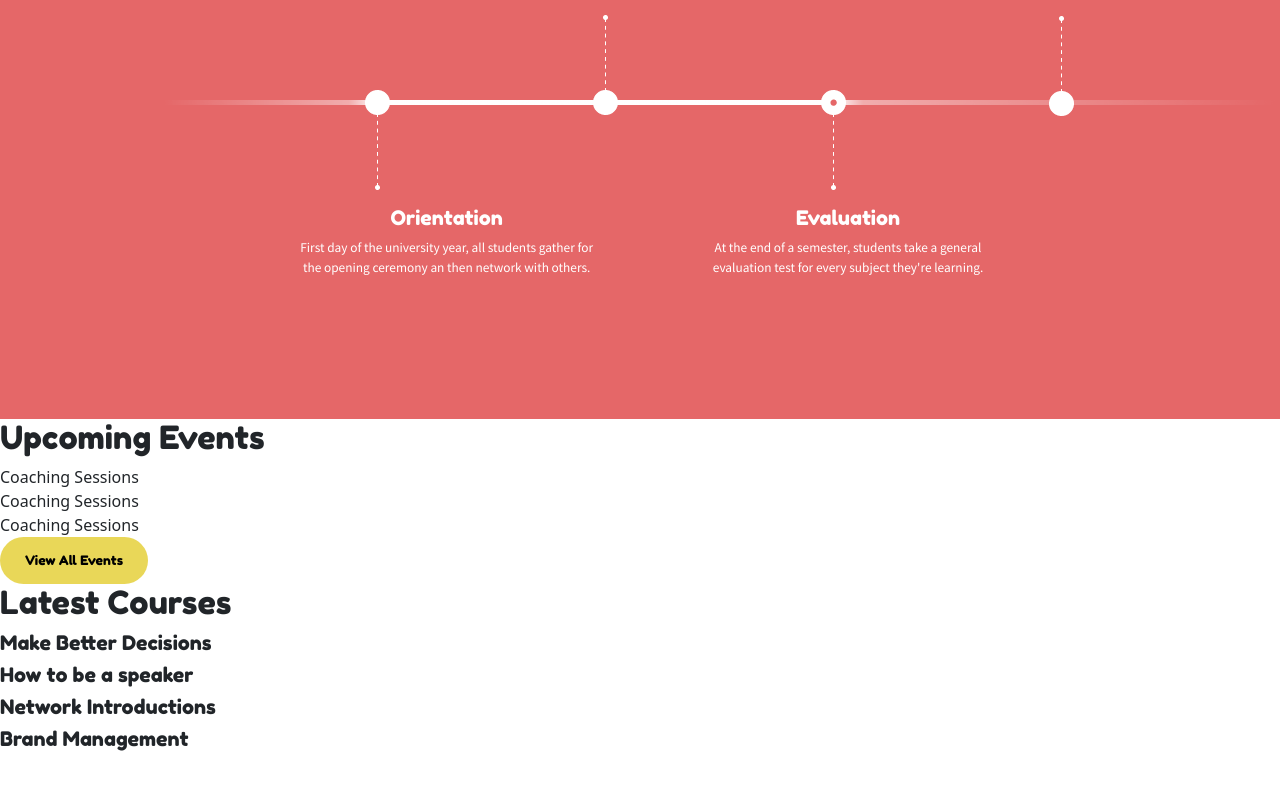
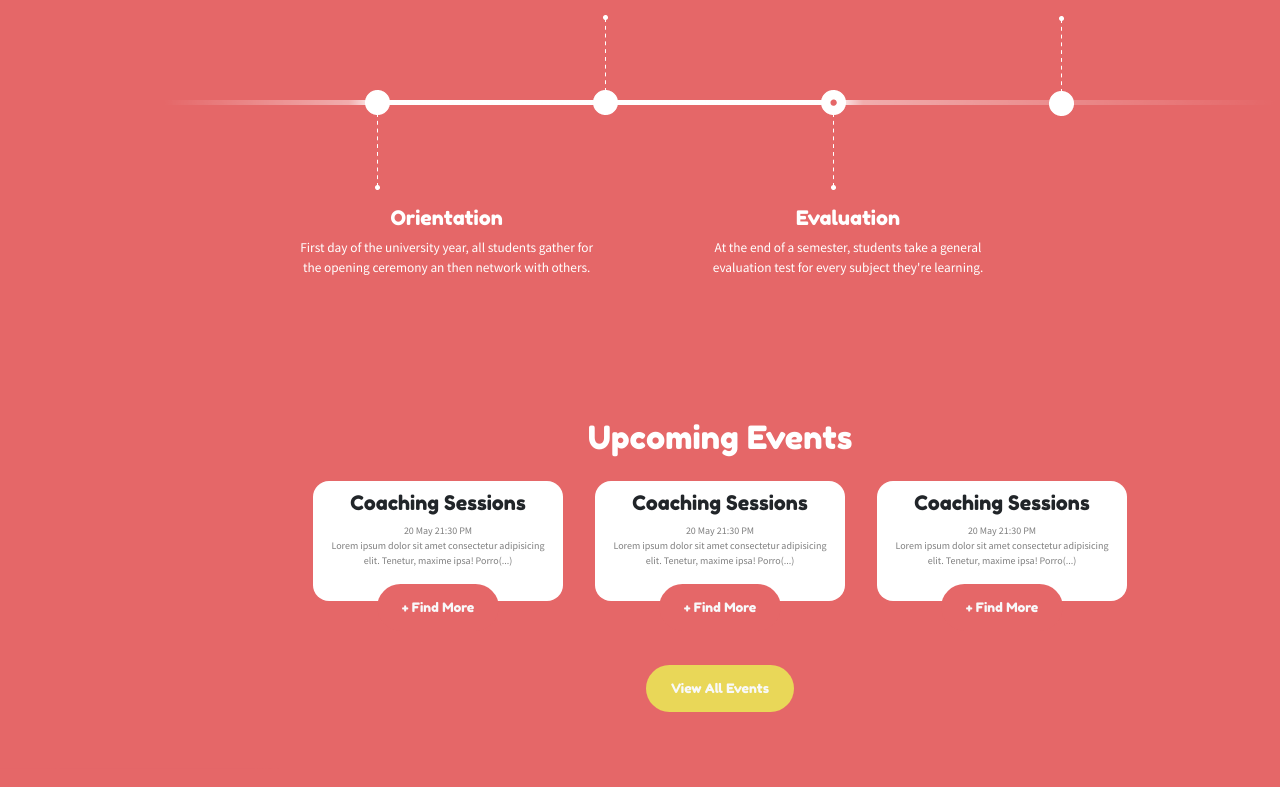
Before and after one commit to FraAccaBi/proj-html-vuejs, a Vue app: page / in a window 1280 px wide. Shown: the part 2000-2787 px from the top of the page. Built offline with nearby package versions, Linux system fonts and the light colour scheme.

Commit message:
backup commit

```diff
--- a/src/components/SiteMain.vue
+++ b/src/components/SiteMain.vue
@@ -121,17 +121,54 @@
         </div>
 
     </section>
-    <section class="upcoming">
-      <h2>
+    <section class="upcoming d-flex flex-column align-items-center">
+      <h2 class="text-center">
         Upcoming Events
       </h2>
-      <div class="box">Coaching Sessions</div>
-      <div class="box">Coaching Sessions</div>
-      <div class="box">Coaching Sessions</div>
-      <button class="btn-yellow">
+      <div class="container">
+        <div class="row justify-content-center mx-3">
+          <div class="box col-4 text-center">
+            <h5>
+              Coaching Sessions
+            </h5>
+            <p style="font-size:x-small;">
+              20 May 21:30 PM <br> Lorem ipsum dolor sit amet consectetur adipisicing elit. Tenetur, maxime ipsa! Porro(...)
+            </p>
+            <button class="btn-pink text-light">
+              + Find More
+            </button>
+          </div>
+          <div class="box col-4 text-center">
+            <h5>
+              Coaching Sessions
+            </h5>
+            <p style="font-size:x-small;">
+              20 May 21:30 PM <br> Lorem ipsum dolor sit amet consectetur adipisicing elit. Tenetur, maxime ipsa! Porro(...)
+            </p>
+            <button class="btn-pink text-light">
+              + Find More
+            </button>
+          </div>
+          <div class="box col-4 text-center">
+            <h5>
+              Coaching Sessions
+            </h5>
+            <p style="font-size:x-small;">
+              20 May 21:30 PM <br> Lorem ipsum dolor sit amet consectetur adipisicing elit. Tenetur, maxime ipsa! Porro(...)
+            </p>
+            <button class="btn-pink text-light">
+              + Find More
+            </button>
+          </div>
+        </div>
+      </div>
+      <button class="btn-yellow my-5 text-light">
         View All Events
       </button>
     </section>
+    <div class="wave-2">
+
+    </div>
     <section class="latest">
       <h2>
         Latest Courses
@@ -262,4 +299,32 @@ export default {
     column-gap: 4rem;
   }
 }
+.upcoming{
+  background-color: $bg-pink;
+  height: 350px;
+  h2{
+    color: $text-light;
+
+    };
+  .box{
+    background-color: $bg-light ;
+    height: 120px;
+    width: 250px;
+    margin: 1rem;
+    border-radius:1rem;
+    padding-top: 0.6rem;
+    p{
+      color: $text-grey-2;
+    }
+  }
+}
+.btn-yellow{
+  align-self: center;
+}
+.wave-2{
+  background: url("../../public/svg/svg-1.svg");
+  margin-top: -1px;
+  background-position: 5% 0;
+  height: 80px;
+}
 </style>
```
